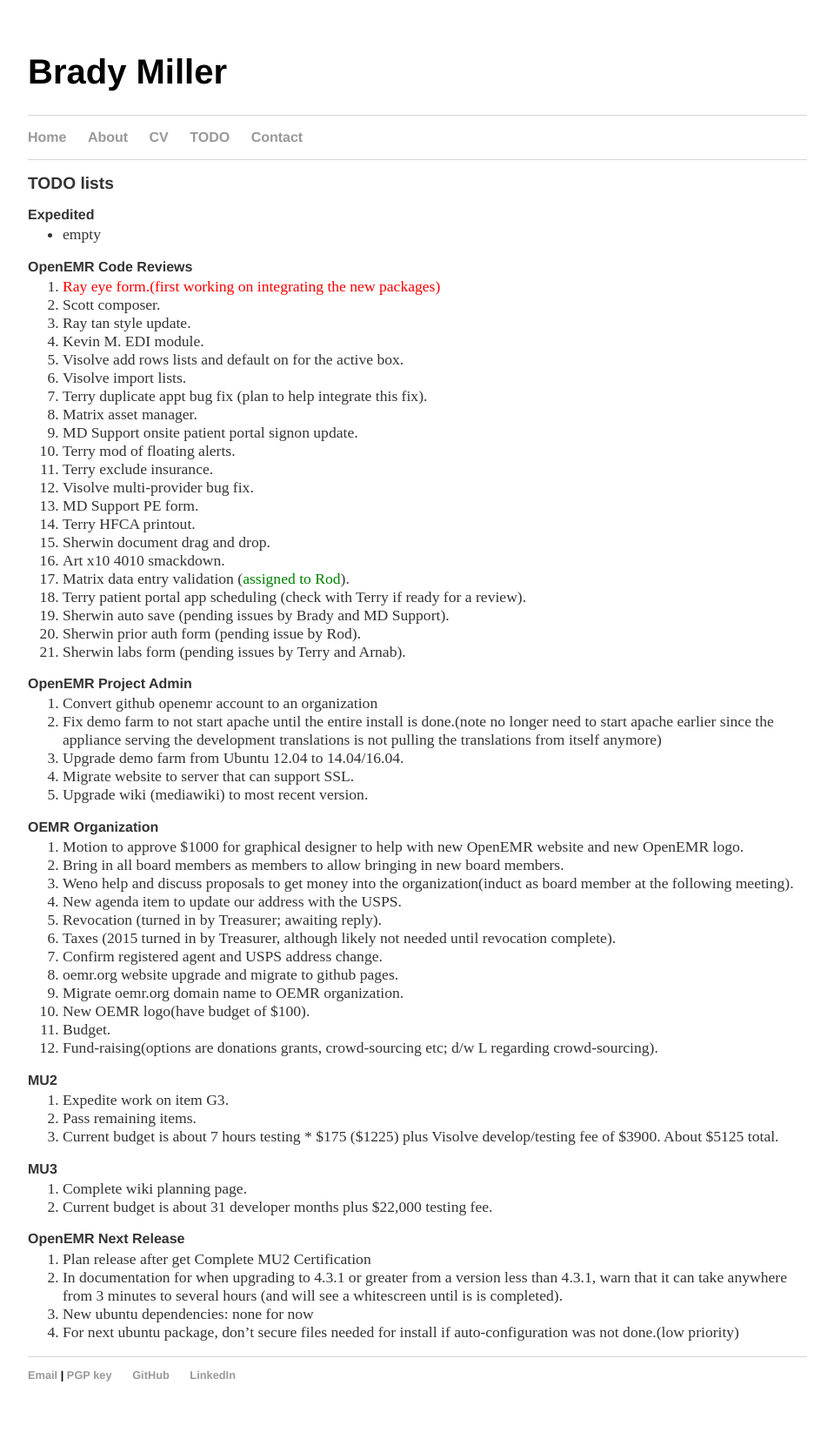
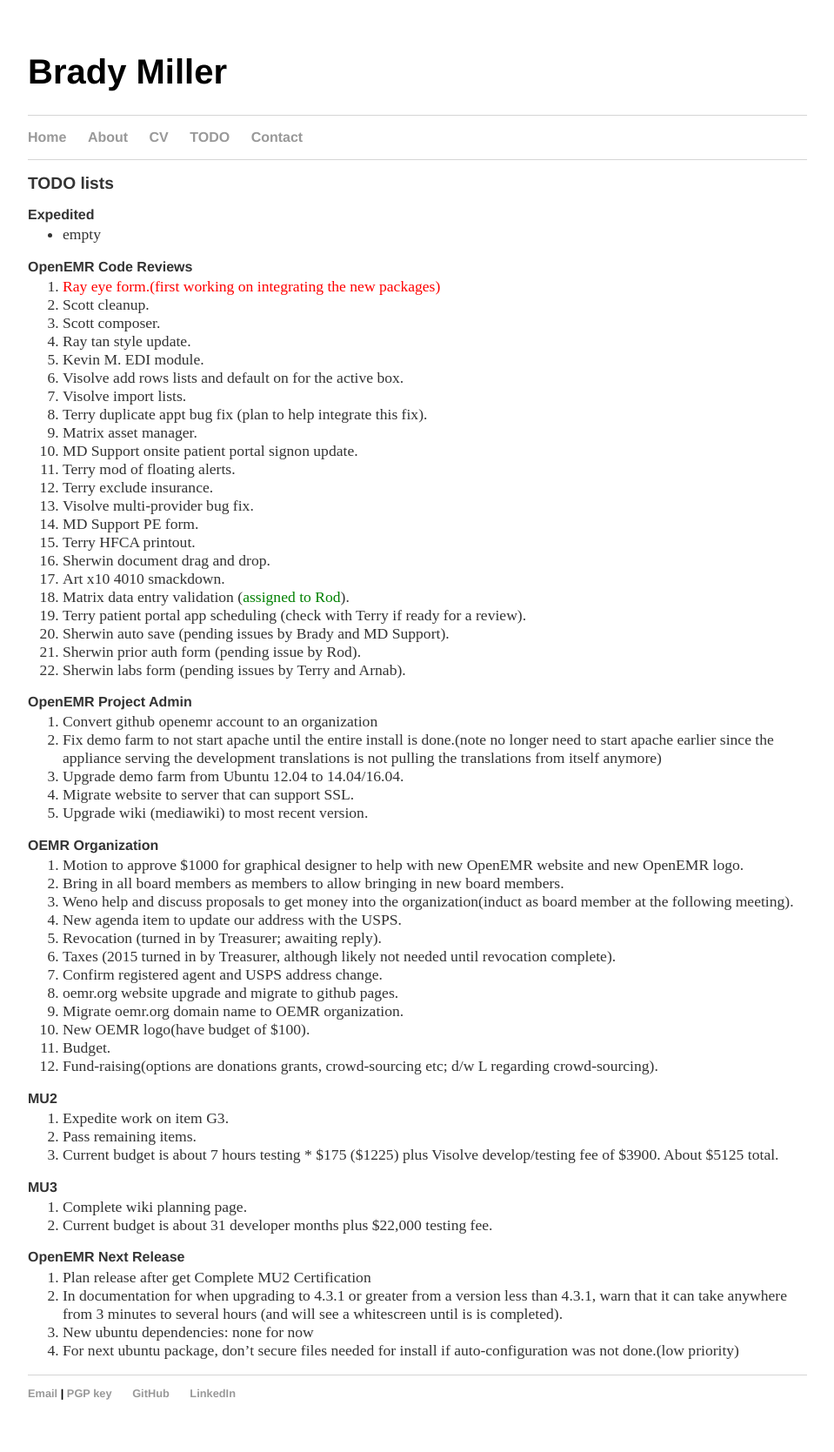
Before and after one commit to bradymiller/bradymiller.github.io, a Jekyll site: the page built from todo/index.md, in a window 1280 px wide. Shown: the whole page at 87% size, without its empty margins (160-1119 px from the left). Built offline with Jekyll 4.4.1, drawn with Linux system fonts in a browser that asks for light colours; before the commit the page ends 1648 px from its top, so only the background shows below that.

Commit message:
Update todo list

```diff
--- a/todo/index.md
+++ b/todo/index.md
@@ -8,6 +8,7 @@
 
 ### OpenEMR Code Reviews
 1. <span style="color: red">Ray eye form.(first working on integrating the new packages)</span>
+1. Scott cleanup.
 1. Scott composer.
 1. Ray tan style update.
 1. Kevin M. EDI module.
```
